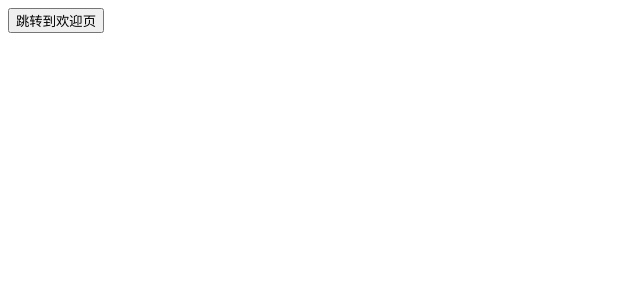
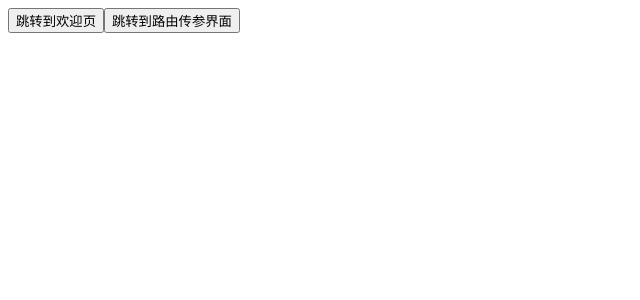
Before and after one commit to qll755/react-test, a React (Create React App) app: page /test in a window 1280 px wide. Shown: the top 300 px of the page, without its empty margins (0-640 px from the left). Built offline with nearby package versions, Linux system fonts and the light colour scheme.

Commit message:
路由传参的方式  详情请看   /page/test1,js&&/page/routerPrams.js

```diff
--- /dev/null
+++ b/src/page/routerPrams.js
@@ -0,0 +1,26 @@
+// 动态路由传参
+import React from 'react';
+import { withRouter } from 'react-router-dom'
+
+class RouterPrams extends React.Component {
+    constructor(props) {
+        super(props)
+        this.state = this.props.location.query
+    }
+    render() {
+        return (
+            <div>
+                穿过来的路由参数为{this.state.id}
+            </div>
+        )
+    }
+    componentDidMount() {
+        // 不同的方式使用不同的方式接受参数
+        // console.log(this.props.match.params); 以标签链接的形式进行跳转
+        // console.log(this.props.history.location.state);==>this.props.history.push({pathname:'/Prams',state:{id:2}})以加密形式传参
+        // this.props.location.query;==>this.props.history.push({pathname:'/Prams',query:{id:2}}) 以url明文的形式进行传参
+
+    }
+
+}
+export default withRouter(RouterPrams);
--- a/src/page/test1.js
+++ b/src/page/test1.js
@@ -6,12 +6,21 @@ import { withRouter } from 'react-router-dom';
 class Test extends React.Component {
     render() {
         return (
-            <button onClick={(e) => this.jumpPage(e)}>跳转到欢迎页</button>
+
+            <div>
+                <button onClick={(e) => this.jumpPage(e)}>跳转到欢迎页</button>
+                <button onClick={(e) => this.jumppRarms(e)}>跳转到路由传参界面</button>
+            </div>
         )
     }
     jumpPage = () => {
         // 使用es6的语法实现跳转
         this.props.history.push('/')
     }
+    jumppRarms = () => {
+        // 使用parmas对选哪个传参
+        // this.props.history.push({ pathname: '/Prams', state: { id: 4 } })
+        this.props.history.push({pathname:'/Prams',query:{id:2}})
+    }
 }
 export default withRouter(Test);
--- a/src/router/index.js
+++ b/src/router/index.js
@@ -5,13 +5,15 @@ import { BrowserRouter, Switch, Route } from 'react-router-dom'
 import Welcome from './../page/welcome'
 // 引入测试页面
 import Test from './../page/test1'
+// 引入测试路由传参的页面
+import RouterPrams from './../page/routerPrams'
 const RouterList = () => {
     return (
         <BrowserRouter>
             <Switch>
                 <Route exact path='/' component={Welcome} />
                 <Route exact path='/test' component={Test} />
-
+                <Route exact path='/Prams' component={RouterPrams} />
             </Switch>
 
         </BrowserRouter>
```
